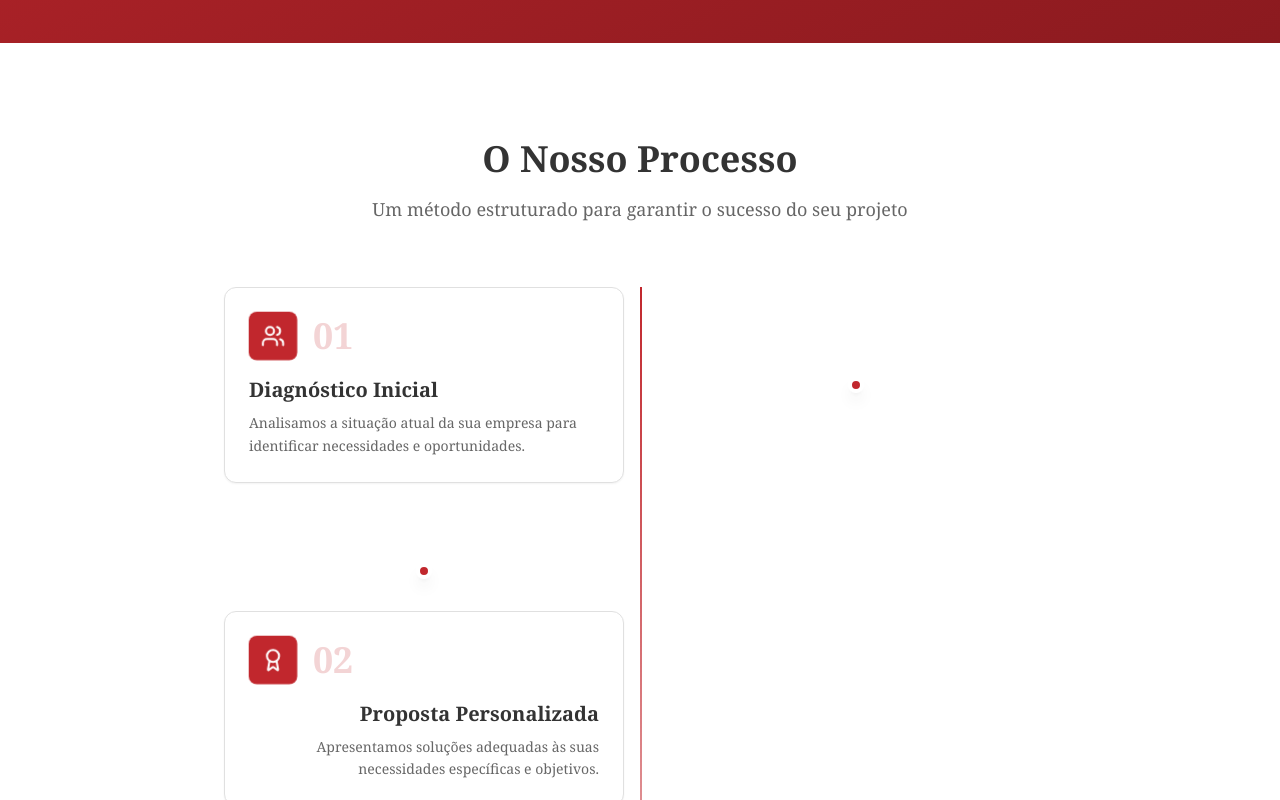
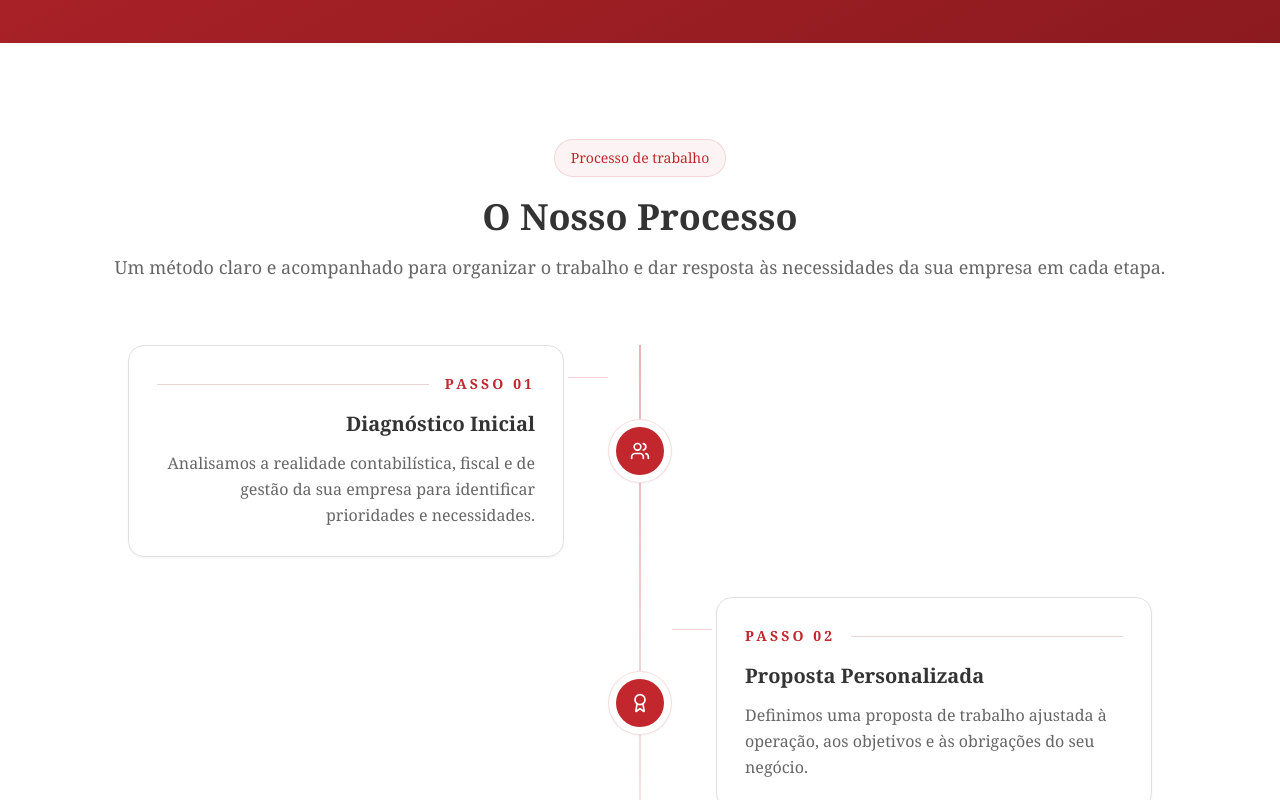
Before and after one commit to joaomiranda00/bcaccounting.pt, a Next.js app: page / in a window 1280 px wide. Shown: the part 3020-3820 px from the top of the page. Built offline with nearby package versions, Linux system fonts and the light colour scheme.

Commit message:
correção da timeline na homepage

```diff
--- a/src/views/Home.tsx
+++ b/src/views/Home.tsx
@@ -557,75 +557,91 @@ const ProcessSection = () => {
     {
       number: '01',
       title: 'Diagnóstico Inicial',
-      description: 'Analisamos a situação atual da sua empresa para identificar necessidades e oportunidades.',
+      description:
+        'Analisamos a realidade contabilística, fiscal e de gestão da sua empresa para identificar prioridades e necessidades.',
       icon: Users,
     },
     {
       number: '02',
       title: 'Proposta Personalizada',
-      description: 'Apresentamos soluções adequadas às suas necessidades específicas e objetivos.',
+      description:
+        'Definimos uma proposta de trabalho ajustada à operação, aos objetivos e às obrigações do seu negócio.',
       icon: Award,
     },
     {
       number: '03',
       title: 'Implementação',
-      description: 'Colocamos em prática as estratégias definidas com profissionalismo e eficiência.',
+      description:
+        'Colocamos em prática os procedimentos acordados com rigor, proximidade e foco na organização da empresa.',
       icon: Clock,
     },
     {
       number: '04',
       title: 'Acompanhamento Contínuo',
-      description: 'Mantemos apoio regular e ajustes necessários para garantir resultados.',
+      description:
+        'Mantemos apoio regular para responder a mudanças, cumprir prazos e apoiar decisões com maior segurança.',
       icon: CheckCircle,
     },
   ];
 
   return (
     <section ref={sectionRef} className="py-24 bg-white">
-      <div className="max-w-4xl mx-auto px-4 sm:px-6 lg:px-8">
+      <div className="max-w-6xl mx-auto px-4 sm:px-6 lg:px-8">
         <div className="text-center mb-16">
+          <span className="inline-flex items-center rounded-full border border-[#C1272D]/15 bg-[#C1272D]/5 px-4 py-2 text-sm font-medium text-[#C1272D] mb-5">
+            Processo de trabalho
+          </span>
           <h2 className="section-title">O Nosso Processo</h2>
           <p className="section-subtitle">
-            Um método estruturado para garantir o sucesso do seu projeto
+            Um método claro e acompanhado para organizar o trabalho e dar resposta
+            às necessidades da sua empresa em cada etapa.
           </p>
         </div>
 
-        <div className="relative">
+        <div className="relative mx-auto max-w-5xl">
           {/* Timeline Line */}
-          <div className="timeline-line absolute left-1/2 top-0 bottom-0 w-0.5 bg-gradient-to-b from-[#C1272D] to-transparent origin-top hidden md:block" />
+          <div className="timeline-line absolute bottom-0 left-6 top-0 w-px origin-top bg-gradient-to-b from-[#C1272D]/70 via-[#C1272D]/25 to-transparent md:left-1/2 md:-translate-x-1/2" />
 
-          <div className="space-y-12">
+          <div className="space-y-8 md:space-y-10">
             {steps.map((step, index) => (
-              <div
+              <article
                 key={step.number}
-                className={`process-step relative grid grid-cols-1 md:grid-cols-2 gap-8 items-center ${
-                  index % 2 === 1 ? 'md:text-right' : ''
-                }`}
+                className="process-step relative grid grid-cols-[48px_minmax(0,1fr)] gap-x-5 gap-y-4 md:grid-cols-[minmax(0,1fr)_88px_minmax(0,1fr)] md:gap-x-8 md:items-center"
               >
-                {/* Content */}
-                <div className={`${index % 2 === 1 ? 'md:order-2' : ''}`}>
-                  <div className="bg-white rounded-xl p-6 border border-[#E0E0E0] shadow-sm hover:shadow-lg transition-shadow duration-300">
-                    <div className="flex items-center gap-4 mb-4">
-                      <div className="w-12 h-12 bg-[#C1272D] rounded-lg flex items-center justify-center animate-pulse-soft">
-                        <step.icon className="w-6 h-6 text-white" />
-                      </div>
-                      <span className="text-4xl font-bold text-[#C1272D]/20">
-                        {step.number}
-                      </span>
-                    </div>
-                    <h3 className="text-xl font-bold text-[#333] mb-2">{step.title}</h3>
-                    <p className="text-[#666] text-sm leading-relaxed">{step.description}</p>
+                <div className="relative z-10 flex h-12 w-12 items-center justify-center rounded-full border border-[#C1272D]/15 bg-white shadow-sm md:col-start-2 md:mx-auto md:h-16 md:w-16">
+                  <div className="flex h-9 w-9 items-center justify-center rounded-full bg-[#C1272D] text-white md:h-12 md:w-12">
+                    <step.icon className="h-4 w-4 md:h-5 md:w-5" />
                   </div>
                 </div>
 
-                {/* Center Dot */}
-                <div className="hidden md:flex justify-center">
-                  <div className="w-4 h-4 bg-[#C1272D] rounded-full border-4 border-white shadow-lg z-10" />
+                <div
+                  className={`relative col-start-2 md:row-start-1 ${
+                    index % 2 === 0
+                      ? 'md:col-start-1 md:text-right'
+                      : 'md:col-start-3 md:text-left'
+                  }`}
+                >
+                  <div
+                    className={`hidden md:block absolute top-8 h-px w-10 bg-[#C1272D]/20 ${
+                      index % 2 === 0 ? 'right-[-2.75rem]' : 'left-[-2.75rem]'
+                    }`}
+                  />
+                  <div className="rounded-2xl border border-[#E0E0E0] bg-white p-6 shadow-sm transition-all duration-300 hover:-translate-y-1 hover:shadow-xl md:p-7">
+                    <div
+                      className={`mb-4 flex items-center gap-4 ${
+                        index % 2 === 0 ? 'md:flex-row-reverse' : ''
+                      }`}
+                    >
+                      <span className="text-sm font-semibold tracking-[0.22em] text-[#C1272D]">
+                        PASSO {step.number}
+                      </span>
+                      <div className="h-px flex-1 bg-[#E8D6D7]" />
+                    </div>
+                    <h3 className="text-xl font-bold text-[#333] mb-3">{step.title}</h3>
+                    <p className="text-[#666] leading-relaxed">{step.description}</p>
+                  </div>
                 </div>
-
-                {/* Empty Space for Alternating Layout */}
-                <div className={`hidden md:block ${index % 2 === 1 ? 'md:order-1' : ''}`} />
-              </div>
+              </article>
             ))}
           </div>
         </div>
```
Also changed, not shown: 2 other files (tests, documents, lock files or other folders).
